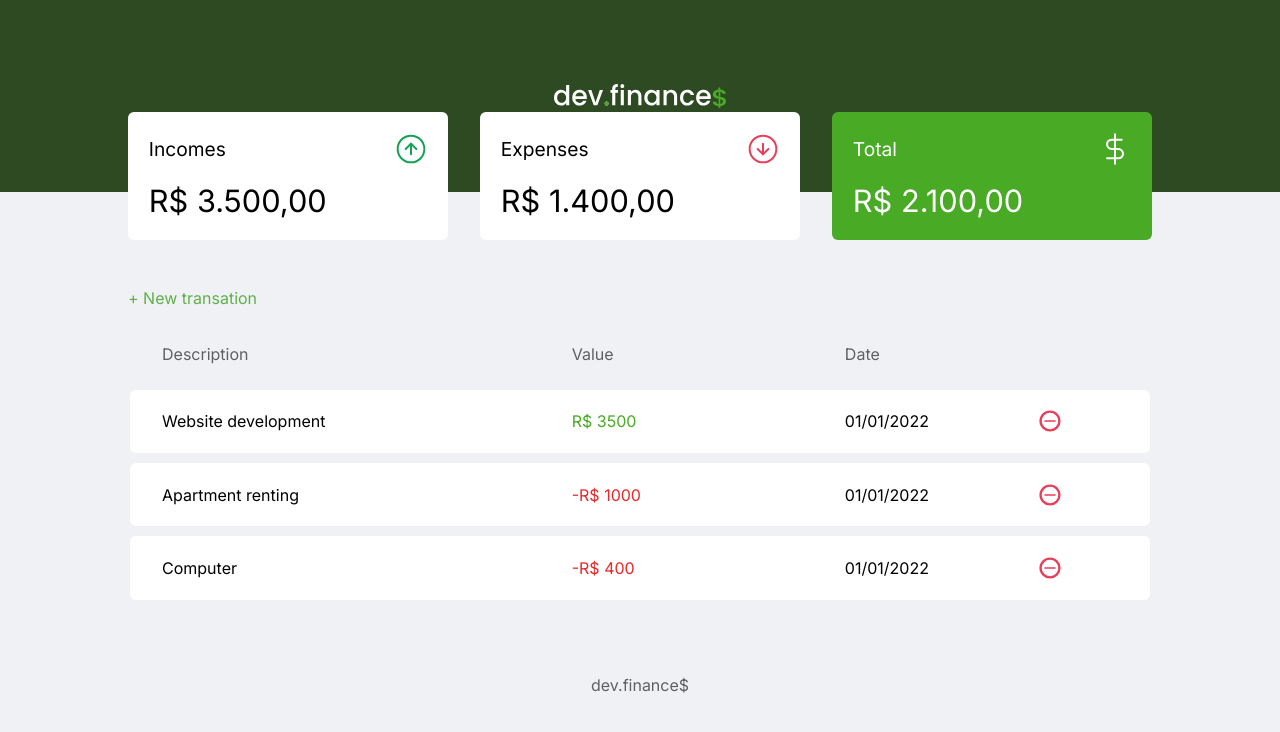
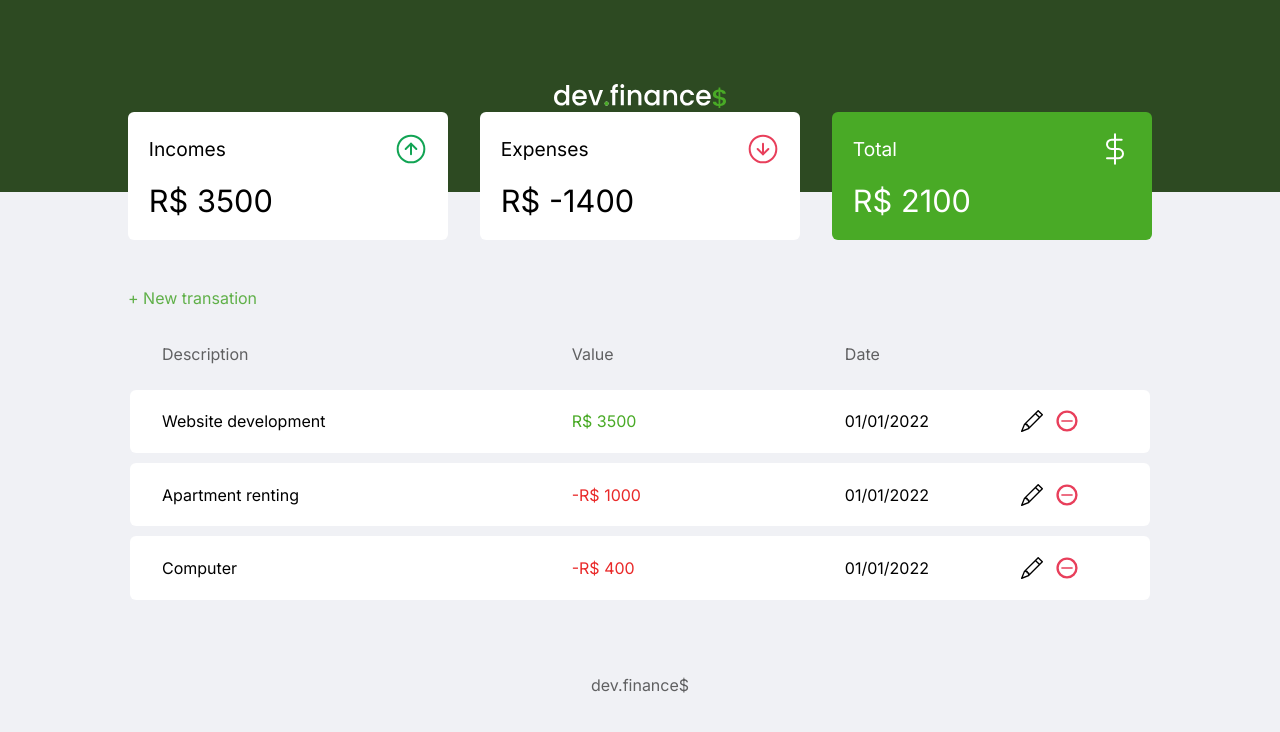
Before and after one commit to Diounata/dev.finance, a Next.js app: page / in a window 1280 px wide. Shown: the top 732 px of the page. Built offline with nearby package versions, Linux system fonts and the light colour scheme.

Commit message:
Create reactive cards

```diff
--- a/src/Components/Cards.tsx
+++ b/src/Components/Cards.tsx
@@ -1,6 +1,10 @@
 import styles from '../styles/modules/Cards.module.scss';
 
+import { useFinance } from '../Contexts/FinanceContext';
+
 export default function Cards() {
+    const { cardsValue } = useFinance();
+
     return (
         <div className={styles.cardsContainer}>
             <article>
@@ -9,7 +13,7 @@ export default function Cards() {
                     <img src='/icons/income.svg' alt='Incomes' />
                 </div>
 
-                <span> R$ 3.500,00 </span>
+                <span> R$ {cardsValue.income} </span>
             </article>
 
             <article>
@@ -18,7 +22,7 @@ export default function Cards() {
                     <img src='/icons/expense.svg' alt='Expenses' />
                 </div>
 
-                <span> R$ 1.400,00 </span>
+                <span> R$ {cardsValue.expense} </span>
             </article>
 
             <article>
@@ -27,7 +31,7 @@ export default function Cards() {
                     <img src='/icons/total.svg' alt='Total' />
                 </div>
 
-                <span> R$ 2.100,00 </span>
+                <span> R$ {cardsValue.total} </span>
             </article>
         </div>
     );
--- a/src/Components/Modal.tsx
+++ b/src/Components/Modal.tsx
@@ -32,6 +32,10 @@ export default function Modal() {
         ) {
             alert('The form field is not filled correctly.');
         } else {
+            descriptionRef.current.value = '';
+            valueRef.current.value = '';
+            dateRef.current.value = '';
+
             addFinance(newFinance);
             changeModalState(false);
         }
--- a/src/Components/Table.tsx
+++ b/src/Components/Table.tsx
@@ -1,16 +1,10 @@
 import styles from '../styles/modules/Table.module.scss';
 
-import { useFinance } from '../Contexts/FinanceContext';
+import TableItem from './TableItem';
+
 import { useModal } from '../Contexts/ModalContext';
 
-interface finance {
-    description: string;
-    value: number;
-    date: string;
-}
-
 export default function Table() {
-    const { finance, deleteFinance } = useFinance();
     const { changeModalState } = useModal();
 
     return (
@@ -31,39 +25,7 @@ export default function Table() {
                 </thead>
 
                 <tbody>
-                    {finance.map((i: finance, index) => (
-                        <tr key={index}>
-                            <td>
-                                <span>{i.description}</span>
-                            </td>
-
-                            <td
-                                className={
-                                    i.value < 0 ? styles.red : styles.green
-                                }
-                            >
-                                {i.value < 0
-                                    ? `-R$ ${i.value * -1}`
-                                    : `R$ ${i.value}`}
-                            </td>
-
-                            <td>{i.date}</td>
-
-                            <td>
-                                <div>
-                                    <button
-                                        onClick={() => deleteFinance(index)}
-                                    >
-                                        <img
-                                            src='/icons/minus.svg'
-                                            title='Delete'
-                                            alt='Delete'
-                                        />
-                                    </button>
-                                </div>
-                            </td>
-                        </tr>
-                    ))}
+                    <TableItem styles={styles} />
                 </tbody>
             </table>
         </>
--- /dev/null
+++ b/src/Components/TableItem.tsx
@@ -0,0 +1,51 @@
+import { useFinance } from '../Contexts/FinanceContext';
+
+interface finance {
+    description: string;
+    value: number;
+    date: string;
+}
+
+export default function TableItem({ styles }) {
+    const { finance, deleteFinance } = useFinance();
+
+    return (
+        <>
+            {finance.map((i: finance, index) => (
+                <tr key={index}>
+                    <td>
+                        <span>{i.description}</span>
+                    </td>
+
+                    <td className={i.value < 0 ? styles.red : styles.green}>
+                        {i.value < 0 ? `-R$ ${i.value * -1}` : `R$ ${i.value}`}
+                    </td>
+
+                    <td>{i.date}</td>
+
+                    <td>
+                        <div>
+                            <button>
+                                <img
+                                    src='/icons/pencil.svg'
+                                    title='Edit'
+                                    alt='Edit'
+                                />
+                            </button>
+                        </div>
+
+                        <div>
+                            <button onClick={() => deleteFinance(index)}>
+                                <img
+                                    src='/icons/minus.svg'
+                                    title='Delete'
+                                    alt='Delete'
+                                />
+                            </button>
+                        </div>
+                    </td>
+                </tr>
+            ))}
+        </>
+    );
+}
--- a/src/Contexts/FinanceContext.tsx
+++ b/src/Contexts/FinanceContext.tsx
@@ -1,4 +1,10 @@
-import { createContext, ReactNode, useContext, useState } from 'react';
+import {
+    createContext,
+    ReactNode,
+    useContext,
+    useEffect,
+    useState,
+} from 'react';
 
 export const FinanceContext = createContext({} as ContextProps);
 
@@ -12,8 +18,15 @@ interface FinanceProps {
     date: string;
 }
 
+interface CardsValueProps {
+    income: number;
+    expense: number;
+    total: number;
+}
+
 interface ContextProps {
     finance: FinanceProps[];
+    cardsValue: CardsValueProps;
 
     addFinance(value): void;
     deleteFinance(value): void;
@@ -39,6 +52,7 @@ export function FinanceContextProvider({ children }: ChildrenProps) {
             date: '01/01/2022',
         },
     ]);
+    const [cardsValue, setCardsValue] = useState({} as CardsValueProps);
 
     function updateFinance(value: FinanceProps[]): void {
         setFinance(value);
@@ -54,8 +68,29 @@ export function FinanceContextProvider({ children }: ChildrenProps) {
         updateFinance(filteredFinance);
     }
 
+    useEffect(() => {
+        let newValue = { income: 0, expense: 0, total: 0 };
+
+        finance.forEach(f => {
+            f.value > 0
+                ? (newValue.income += f.value)
+                : (newValue.expense += f.value);
+
+            newValue.total += f.value;
+        });
+
+        setCardsValue(newValue);
+    }, [finance]);
+
     return (
-        <FinanceContext.Provider value={{ finance, addFinance, deleteFinance }}>
+        <FinanceContext.Provider
+            value={{
+                finance,
+                cardsValue,
+                addFinance,
+                deleteFinance,
+            }}
+        >
             {children}
         </FinanceContext.Provider>
     );
--- a/src/styles/modules/Table.module.scss
+++ b/src/styles/modules/Table.module.scss
@@ -64,7 +64,9 @@
                 }
 
                 &:last-of-type {
+                    display: flex;
                     justify-self: center;
+                    gap: 0.8rem;
 
                     button {
                         display: flex;
@@ -77,7 +79,7 @@
                         transition: 0.5s;
 
                         &:hover {
-                            transform: rotateY(180deg);
+                            transform: scale(1.1);
                         }
 
                         img {
```
Also changed, not shown: public/icons/pencil.svg (added).
